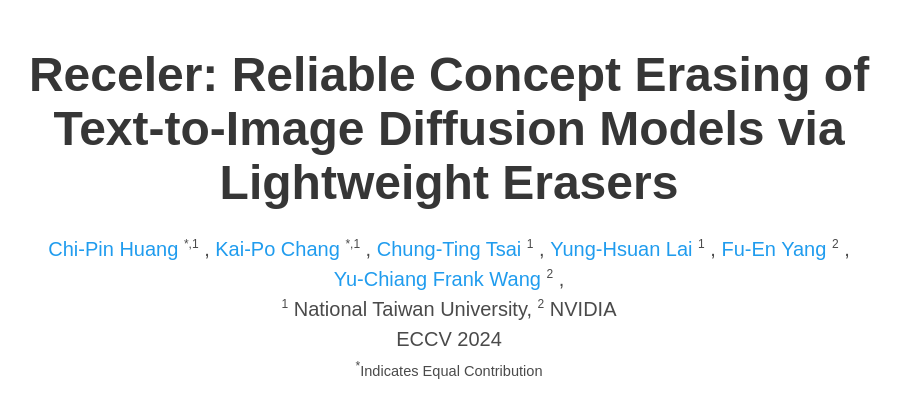
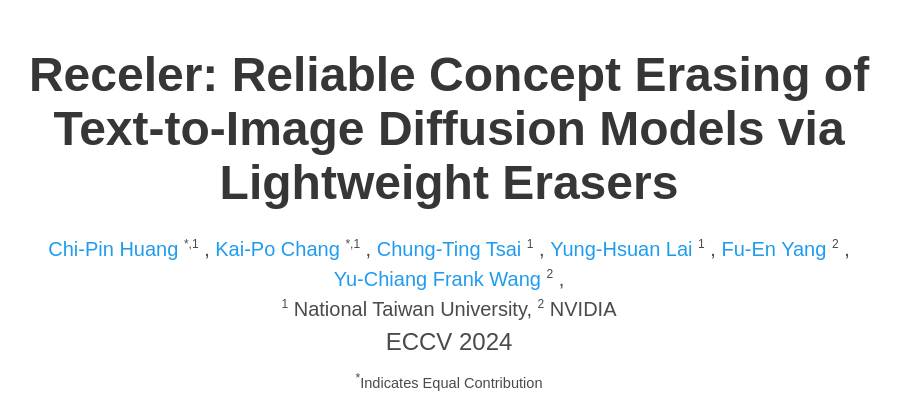
Before and after one commit to jasper0314-huang/receler-concept-erasing, a plain HTML site: page index.html in a window 1280 px wide. Shown: the top 394 px of the page, without its empty margins (191-1092 px from the left). Drawn offline with nearby package versions, Linux system fonts and the light colour scheme; some icons are missing; a web font is replaced by a local one.

Commit message:
Update index.html

```diff
--- a/index.html
+++ b/index.html
@@ -111,7 +111,7 @@
                 <sup style="font-size: 0.6em;">2</sup>
                 NVIDIA
                 <br>
-                ECCV 2024
+                <sup style="font-size: 1.2em;">ECCV 2024</sup>
               </span>
 
               <span class="eql-cntrb">
```
